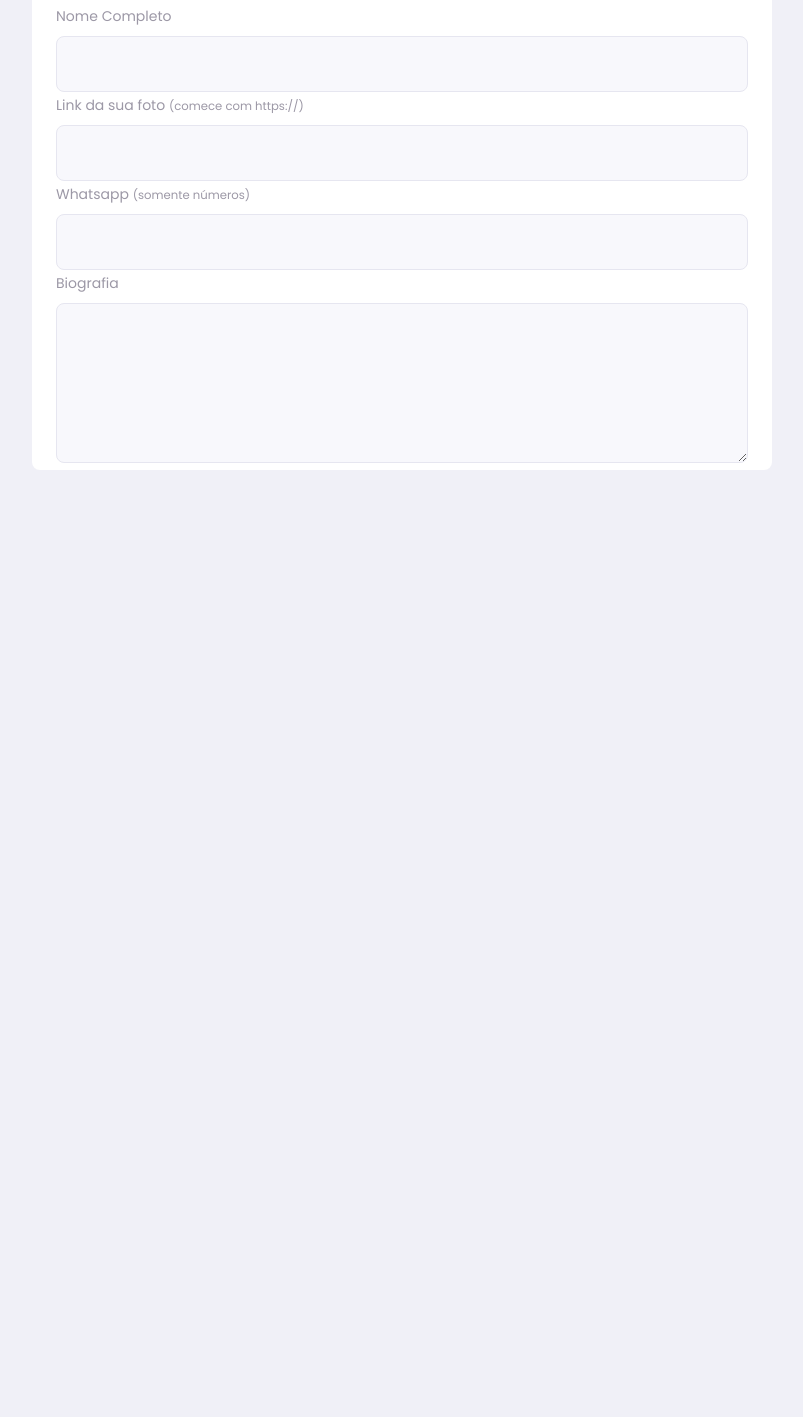
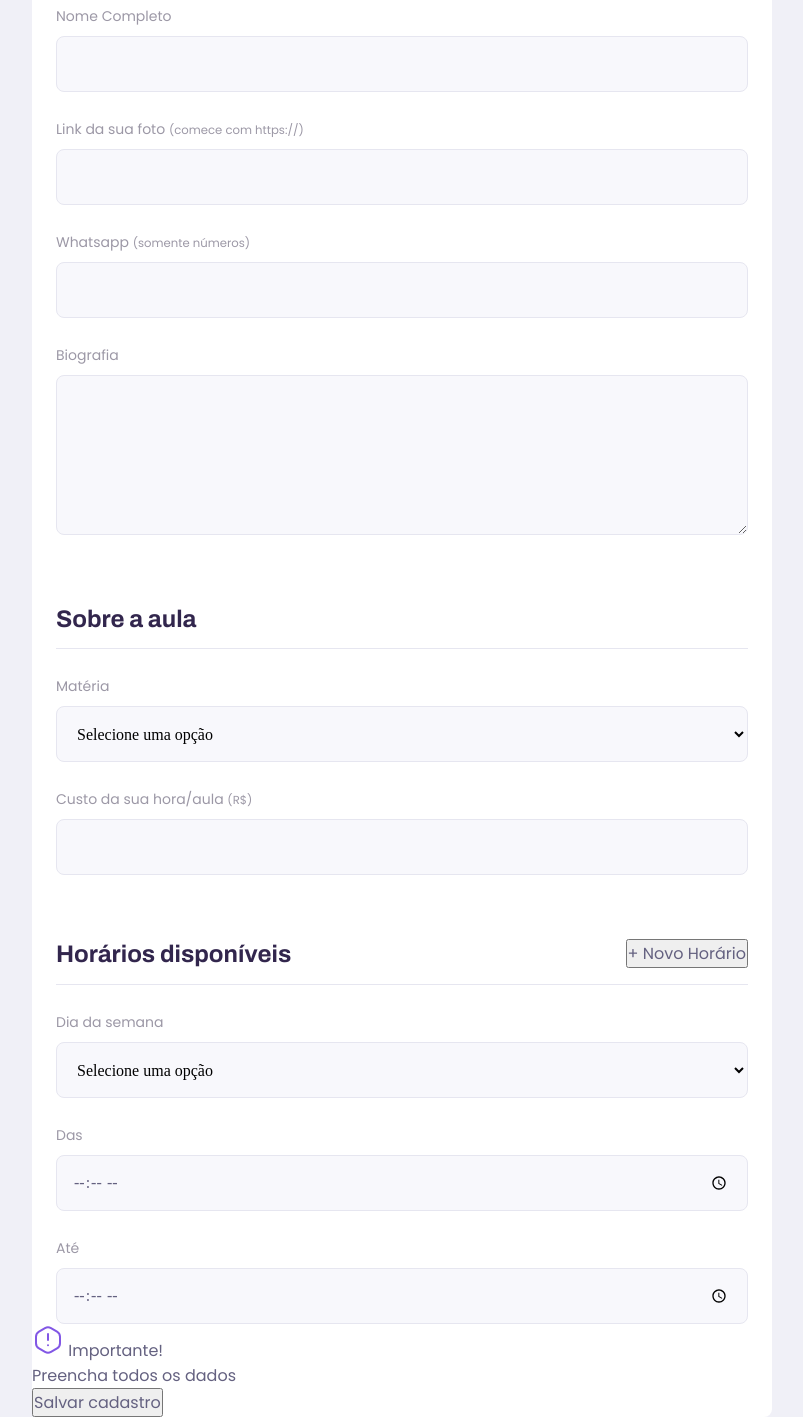
Before and after one commit to luizGTogni/nlw2-javascript-project, a plain HTML site: page give-classes.html in a window 1280 px wide. Shown: the part 436-1853 px from the top of the page, without its empty margins (238-1041 px from the left). Before the commit the page ends 906 px from the top, so only its background shows below. Drawn offline with Linux system fonts and the light colour scheme.

Commit message:
Adicionado todo o form dentro do pageGiveClasses sem estilo

```diff
--- a/give-classes.html
+++ b/give-classes.html
@@ -58,7 +58,75 @@
           </div>
 
         </fieldset>
+
+        <fieldset>
+          <legend>Sobre a aula</legend>
+
+          <div class="select-block">
+            <label for="subject">Matéria</label>
+            <select name="subject" id="subject" required>
+              <option value="">Selecione uma opção</option>
+              <option value="1">Artes</option>
+              <option value="2">Biologia</option>
+              <option value="3">Ciência</option>
+              <option value="4">Educação Física</option>
+              <option value="5">Física</option>
+              <option value="6">Geografia</option>
+              <option value="7">História</option>
+              <option value="8">Matemática</option>
+              <option value="9">Português</option>
+              <option value="10">Química</option>
+            </select>
+          </div>
+
+          <div class="input-block">
+            <label for="cost">Custo da sua hora/aula
+              <small>(R$)</small></label>
+              <input name="cost" id="cost" type="number" required>
+          </div>
+        </fieldset>
+
+        <fieldset>
+          <legend>
+            Horários disponíveis
+            <button id="add-time">+ Novo Horário</button>
+          </legend>
+
+          <div class="schedule-item">
+            <div class="select-block">
+              <label for="weekday">Dia da semana</label>
+              <select name="weekday[]" required>
+                <option value="">Selecione uma opção</option>
+                <option value="1">Domingo</option>
+                <option value="2">Segunda-feira</option>
+                <option value="3">Terça-feira</option>
+                <option value="4">Quarta-feira</option>
+                <option value="5">Quinta-feira</option>
+                <option value="6">Sexta-feira</option>
+                <option value="7">Sábado</option>
+              </select>
+            </div>
+
+            <div class="input-block">
+              <label for="time_from">Das</label>
+              <input name="time_from[]" type="time" required>
+            </div>
+
+            <div class="input-block">
+              <label for="time_to">Até</label>
+              <input name="time_to" type="time" required>
+            </div>
+          </div>
+        </fieldset>
       </form>
+
+      <footer>
+        <p>
+          <img src="/images/icons/warning.svg" alt="Aviso importante">
+          Importante! <br>Preencha todos os dados
+        </p>
+        <button type="submit" form="create-class">Salvar cadastro</button>
+      </footer>
     </main>
   </div>
 
--- a/styles/partials/page-give-classes.css
+++ b/styles/partials/page-give-classes.css
@@ -2,6 +2,10 @@
 #page-give-classes #container {
     height: 100vh; /* 100% em relação a tamanho máximo proposto */
     width: 100vw;
+}
+
+#page-give-classes .page-header .header-content {
+    margin-bottom: 6.4rem;
 }
 
 #page-give-classes main {
@@ -38,6 +42,16 @@
     padding-bottom: 1.6rem;
 }
 
+#page-give-classes fieldset+fieldset {
+    margin-top: 6.4rem;
+}
+
+#page-give-classes .input-block+.input-block,
+#page-give-classes .input-block+.textarea-block,
+#page-give-classes .select-block+.input-block {
+    margin-top: 2.4rem;
+}
+
 /* Desktop */
 @media (min-width: 700px) {
     #page-give-classes #container {
```
